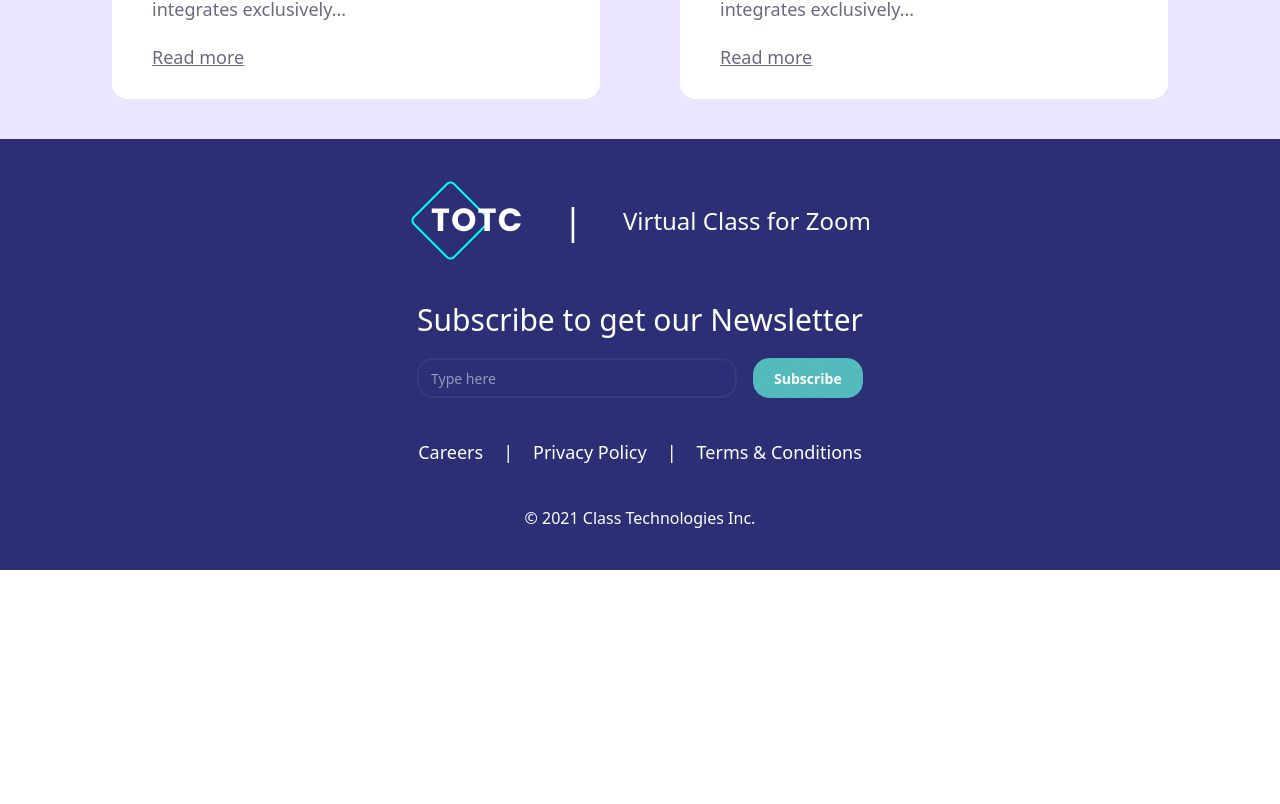
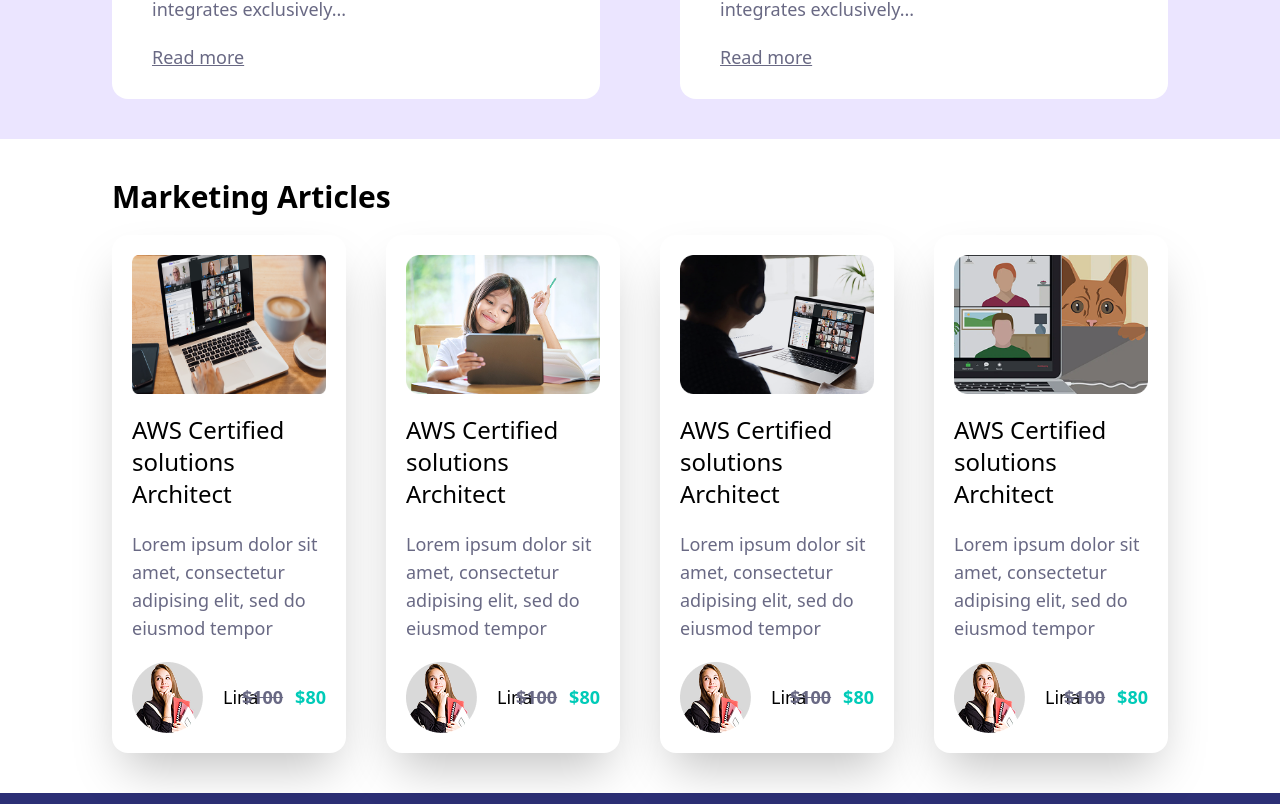
Before and after one commit to ketchunes/lesson, a Nuxt app: page /blog in a window 1280 px wide. Shown: the part 1676-2480 px from the top of the page. Before the commit the page ends 2246 px from the top, so only its background shows below. Built offline with nearby package versions, Linux system fonts and the light colour scheme.

Commit message:
secondPage

```diff
--- /dev/null
+++ b/app/components/BlogMarketing.vue
@@ -0,0 +1,59 @@
+<template>
+  <div class="bg-base-100 px-28 py-10 text-black">
+    <div class="text-3xl font-semibold">Marketing Articles</div>
+    <div class="grid grid-cols-4 gap-10">
+      <div class="bg-base-100 mt-5 p-5 w-fit rounded-2xl shadow-2xl flex flex-col gap-5" v-for="mark in marks">
+        <img class="h-full" :src="mark.img" alt="" />
+        <div class="text-2xl">{{ mark.title }}</div>
+        <div class="text-lg text-base-content">{{ mark.text }}</div>
+        <div class="flex justify-between">
+          <div class="flex items-center gap-5">
+            <img :src="mark.imgMini" alt="" />
+            <div class="text-lg">Lina</div>
+          </div>
+          <div class="flex items-center gap-3 text-lg font-semibold">
+            <div class="line-through text-base-content">{{ mark.price }}</div>
+            <div class="font-bold text-accent-content">{{ mark.price2 }}</div>
+          </div>
+        </div>
+      </div>
+    </div>
+  </div>
+</template>
+
+<script setup>
+  const marks = [
+    {
+      img: "img/coffee.png",
+      title: "AWS Certified solutions Architect",
+      text: "Lorem ipsum dolor sit amet, consectetur adipising elit, sed do eiusmod tempor",
+      imgMini: "img/lina.png",
+      price: "$100",
+      price2: "$80",
+    },
+    {
+      img: "img/coffee-1.png",
+      title: "AWS Certified solutions Architect",
+      text: "Lorem ipsum dolor sit amet, consectetur adipising elit, sed do eiusmod tempor",
+      imgMini: "img/lina.png",
+      price: "$100",
+      price2: "$80",
+    },
+    {
+      img: "img/coffee-2.png",
+      title: "AWS Certified solutions Architect",
+      text: "Lorem ipsum dolor sit amet, consectetur adipising elit, sed do eiusmod tempor",
+      imgMini: "img/lina.png",
+      price: "$100",
+      price2: "$80",
+    },
+    {
+      img: "img/coffee-3.png",
+      title: "AWS Certified solutions Architect",
+      text: "Lorem ipsum dolor sit amet, consectetur adipising elit, sed do eiusmod tempor",
+      imgMini: "img/lina.png",
+      price: "$100",
+      price2: "$80",
+    },
+  ];
+</script>
--- a/app/pages/blog.vue
+++ b/app/pages/blog.vue
@@ -4,6 +4,7 @@
     <BlogBanner />
     <BlogLanguages />
     <BlogRelated />
+    <BlogMarketing />
     <Footer />
   </div>
 </template>
```
